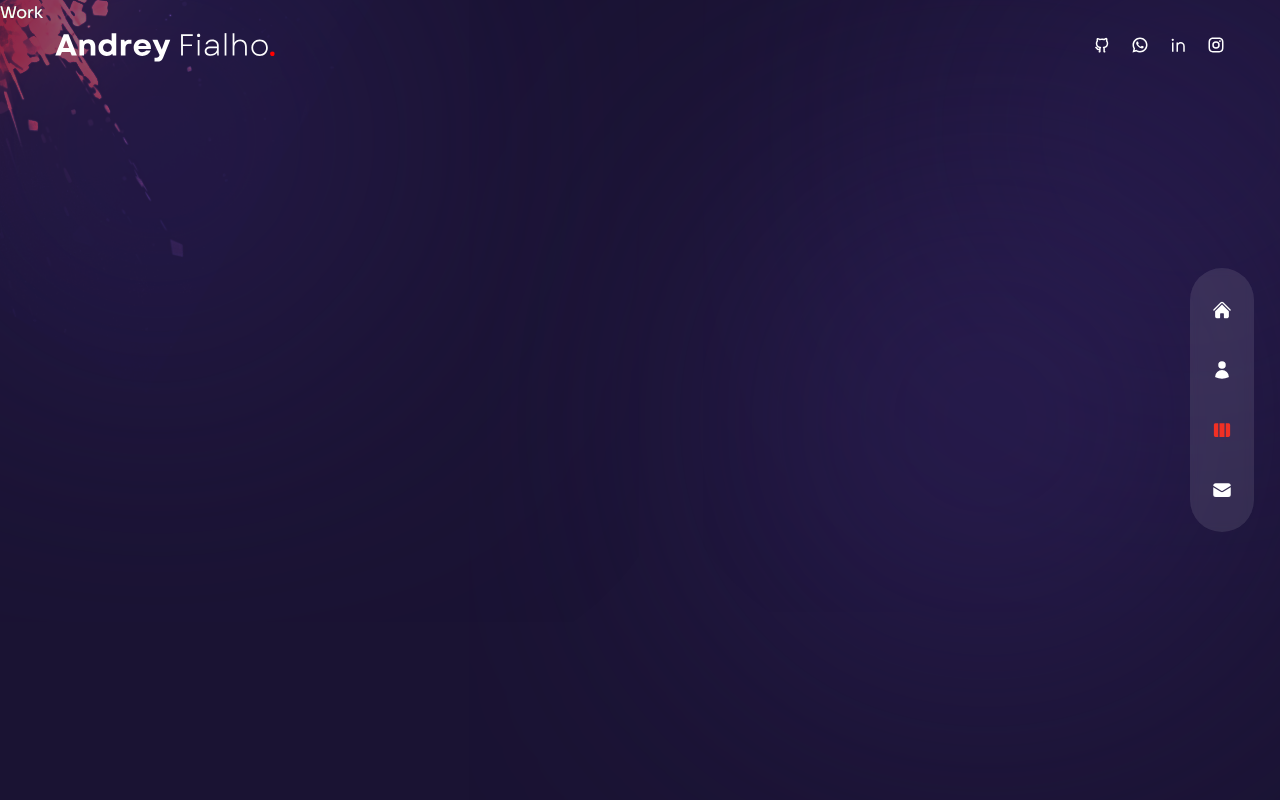
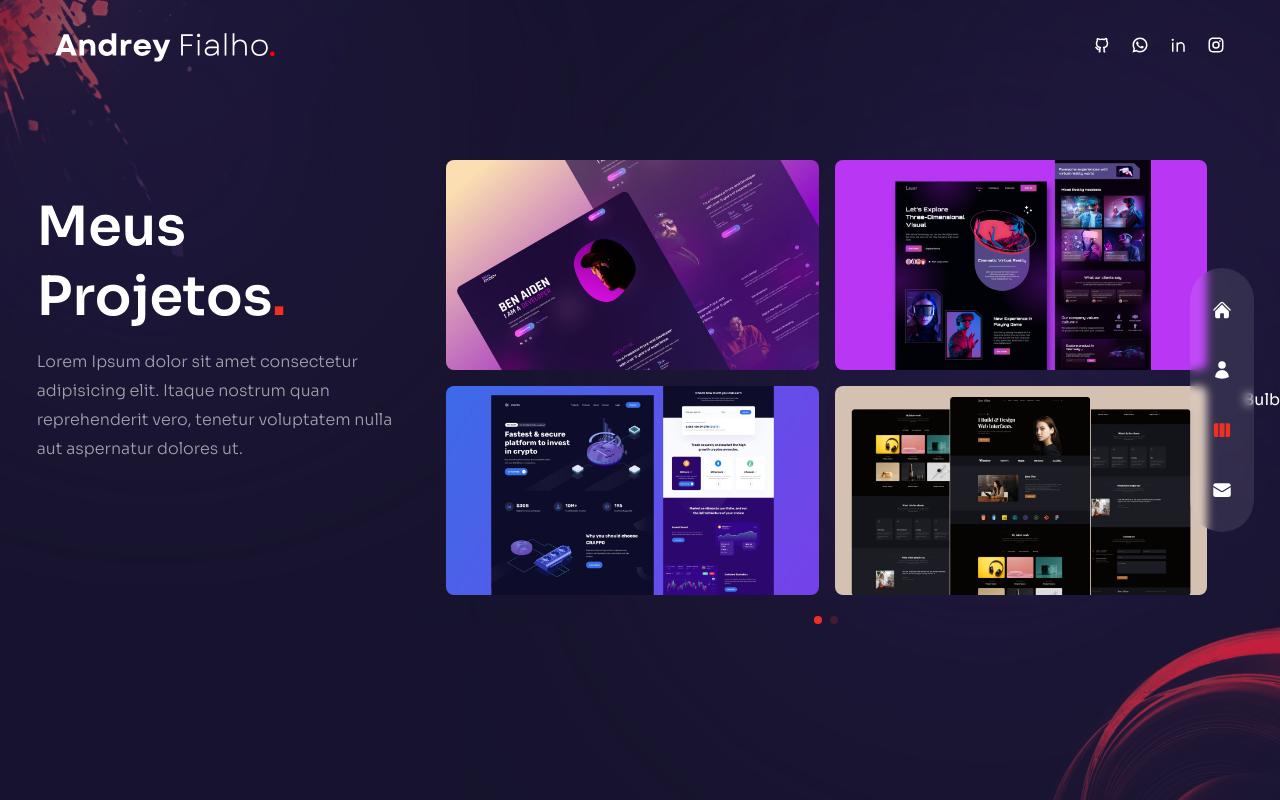
Before and after one commit to AndreyBernardoni/Portfolio, a Next.js app: page /work in a window 1280 px wide. Built offline with nearby package versions, Linux system fonts and the light colour scheme.

Commit message:
Gallery grid Implemented

```diff
--- a/components/WorkSlider.js
+++ b/components/WorkSlider.js
@@ -1,43 +1,53 @@
+import { Swiper, SwiperSlide } from "swiper/react";
+import "swiper/css";
+import "swiper/css/free-mode";
+import "swiper/css/pagination";
+
+import { Pagination } from "swiper";
+
+import { BsArrowRight } from "react-icons/bs";
+import Image from "next/image";
+
 // data
-const workSlides = {
+const workSlider = {
   slides: [
     {
       images: [
         {
-          title: 'title',
-          path: '/thumb1.jpg',
+          title: "title",
+          path: "/thumb1.jpg",
         },
         {
-          title: 'title',
-          path: '/thumb2.jpg',
+          title: "title",
+          path: "/thumb2.jpg",
         },
         {
-          title: 'title',
-          path: '/thumb3.jpg',
+          title: "title",
+          path: "/thumb3.jpg",
         },
         {
-          title: 'title',
-          path: '/thumb4.jpg',
+          title: "title",
+          path: "/thumb4.jpg",
         },
       ],
     },
     {
       images: [
         {
-          title: 'title',
-          path: '/thumb4.jpg',
+          title: "title",
+          path: "/thumb4.jpg",
         },
         {
-          title: 'title',
-          path: '/thumb1.jpg',
+          title: "title",
+          path: "/thumb1.jpg",
         },
         {
-          title: 'title',
-          path: '/thumb2.jpg',
+          title: "title",
+          path: "/thumb2.jpg",
         },
         {
-          title: 'title',
-          path: '/thumb3.jpg',
+          title: "title",
+          path: "/thumb3.jpg",
         },
       ],
     },
@@ -45,7 +55,34 @@
 };
 
 const WorkSlider = () => {
-  return <div>Work Slider</div>;
+  return (
+    <Swiper
+      spaceBetween={10}
+      freeMode={true}
+      pagination={{ clickable: true }}
+      modules={[Pagination]}
+      className="h-[280px] sm:h-[480px]"
+    >
+      {workSlider.slides.map((slide, index) => {
+        return (
+          <SwiperSlide key={index}>
+            <div className="grid grid-cols-2 grid-rows-2 gap-4 cursor-pointer">
+              {slide.images.map((image, index) => {
+                return (
+                  <div className="relative rounded-lg overflow-hidden flex items-center justify-center group">
+                    <div className="flex items-center justify-center relative overflow-hidden">
+                      <Image src={image.path} width={500} height={300} />
+                      <div className="absolute inset-0 bg-gradient-to-l from-transparent via-[#e838cc] to-[#4a22bd] opacity-0 group-hover:opacity-80 transition-all duration-700"></div>
+                    </div>
+                  </div>
+                );
+              })}
+            </div>
+          </SwiperSlide>
+        );
+      })}
+    </Swiper>
+  );
 };
 
 export default WorkSlider;
--- a/pages/work/index.js
+++ b/pages/work/index.js
@@ -1,5 +1,51 @@
+import Bulb from "../../components/Bulb";
+import Circles from "../../components/Circles";
+import { motion } from "framer-motion";
+import { fadeIn } from "../../variants";
+import WorkSlider from "../../components/WorkSlider";
+
 const Work = () => {
-  return <div>Work</div>;
+  return (
+    <div className="h-full bg-primary/30 py-36 flex items-center">
+      <Circles />
+      <div className="container mx-auto">
+        <div className="flex flex-col xl:flex-row gap-x-8">
+          <div className="text-center flex xl:w-[30vw] flex-col lg:text-left mb-4 xl:mb-0">
+            <motion.h2
+              variants={fadeIn("up", 0.2)}
+              initial="hidden"
+              animate="show"
+              exit="hidden"
+              className="h2 xl:mt-8"
+            >
+              Meus Projetos<span className="text-accent">.</span>
+            </motion.h2>
+            <motion.p
+              variants={fadeIn("up", 0.4)}
+              initial="hidden"
+              animate="show"
+              exit="hidden"
+              className="mb-4 max-2-[400px] mx-auto lg:mx-0"
+            >
+              Lorem Ipsum dolor sit amet consectetur adipisicing elit. Itaque
+              nostrum quan reprehenderit vero, tenetur voluptatem nulla aut
+              aspernatur dolores ut.
+            </motion.p>
+          </div>
+          <motion.div
+            variants={fadeIn("down", 0.6)}
+            initial="hidden"
+            animate="show"
+            exit="hidden"
+            className="w-full xl:max-w-[65%]"
+          >
+            {" "}
+            <WorkSlider />
+          </motion.div>
+        </div>
+      </div>
+      <Bulb />
+    </div>
+  );
 };
-
 export default Work;
```
Also changed, not shown: 1 other file (tests, documents, lock files or other folders).
